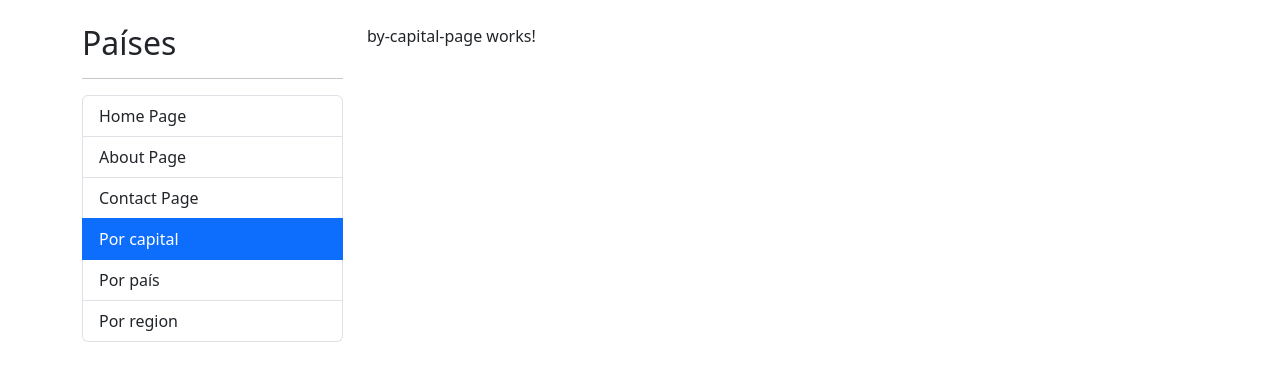
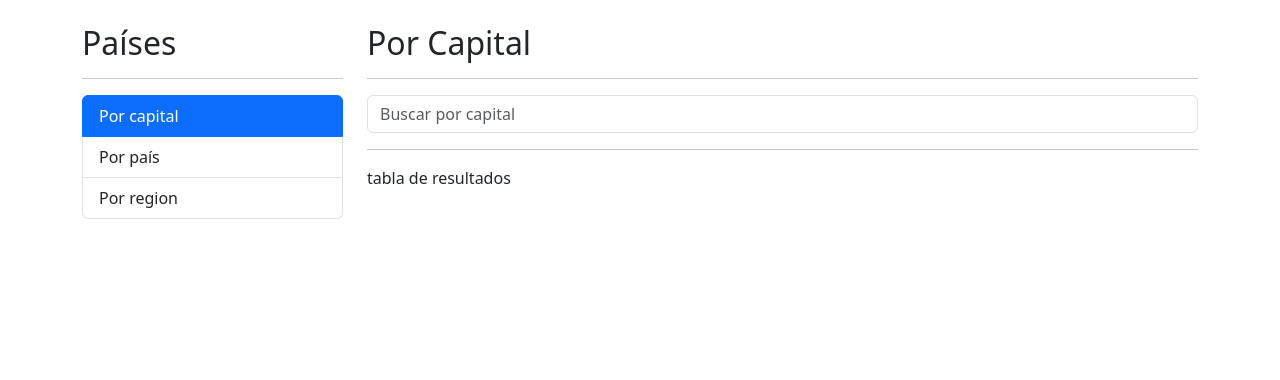
Before and after one commit to Fercho63036/countryApp, an Angular app: page /countries/by-capital in a window 1280 px wide. Shown: the top 380 px of the page. Built offline with nearby package versions, Linux system fonts and the light colour scheme.

Commit message:
funcionamiento del SearchBox

```diff
--- a/src/app/countries/countries-routing.module.ts
+++ b/src/app/countries/countries-routing.module.ts
@@ -23,6 +23,10 @@
     path: 'by/:id',
     component: CountryPageComponent,
   },
+  {
+    path: '**',
+    redirectTo: 'by-capital'
+  },
 ]
 
 @NgModule({
--- a/src/app/countries/countries.module.ts
+++ b/src/app/countries/countries.module.ts
@@ -6,6 +6,7 @@
 import { ByRegionPageComponent } from './pages/by-region-page/by-region-page.component';
 import { CountryPageComponent } from './pages/country-page/country-page.component';
 import { CountriesRoutingModule } from './countries-routing.module';
+import { SharedModule } from "../shared/shared.module";
 
 @NgModule({
     declarations: [
@@ -17,6 +18,7 @@
     imports: [
         CommonModule,
         CountriesRoutingModule,
+        SharedModule,
     ]
 })
 
--- a/src/app/countries/pages/by-capital-page/by-capital-page.component.html
+++ b/src/app/countries/pages/by-capital-page/by-capital-page.component.html
@@ -1 +1,19 @@
-<p>by-capital-page works!</p>
+<h2>Por Capital</h2>
+<hr>
+
+<div class="row">
+  <div class="col">
+    <!-- SearchBox -->
+      <shared-search-box
+        (onValue) = "searchByCapital( $event )"
+        placeholder = "Buscar por capital" >
+      </shared-search-box>
+  </div>
+</div>
+
+<div class="row">
+  <div class="col">
+    <hr>
+    tabla de resultados
+  </div>
+</div>
--- a/src/app/countries/pages/by-capital-page/by-capital-page.component.ts
+++ b/src/app/countries/pages/by-capital-page/by-capital-page.component.ts
@@ -1,11 +1,14 @@
-import { Component } from '@angular/core';
+import { Component, EventEmitter} from '@angular/core';
 
 @Component({
   selector: 'app-by-capital-page',
   templateUrl: './by-capital-page.component.html',
-  styles: [
-  ]
 })
 export class ByCapitalPageComponent {
 
+  searchByCapital( term : string ): void{
+    console.log('Desde ByCapitalPage');
+    console.log( {term} );
+  }
+
 }
--- /dev/null
+++ b/src/app/shared/components/search-box/search-box.component.html
@@ -0,0 +1,7 @@
+<input
+  type="text"
+  [placeholder]="placeholder"
+  class="form-control"
+  (keyup)="emitValue( txtSearchInput.value )"
+  #txtSearchInput
+>
--- /dev/null
+++ b/src/app/shared/components/search-box/search-box.component.ts
@@ -0,0 +1,21 @@
+import { Component, EventEmitter, Input, Output } from '@angular/core';
+
+@Component({
+  selector: 'shared-search-box',
+  templateUrl: './search-box.component.html',
+  styles: [
+  ]
+})
+export class SearchBoxComponent {
+
+  @Input()
+  public placeholder: string = '';
+
+  @Output()
+  public onValue = new EventEmitter<string>();
+
+  emitValue( value: string): void{
+    this.onValue.emit( value );
+  }
+
+}
--- a/src/app/shared/components/sidebar/sidebar.component.html
+++ b/src/app/shared/components/sidebar/sidebar.component.html
@@ -3,7 +3,7 @@
 
 <ul class="list-group">
 
-  <li routerLink=""
+  <!-- <li routerLink=""
     routerLinkActive="active"
     [routerLinkActiveOptions]="{ exact: true }"
     class="list-group-item">
@@ -20,7 +20,7 @@
     routerLinkActive="active"
     class="list-group-item">
     Contact Page
-  </li>
+  </li> -->
 
   <li routerLink="countries/by-capital"
     routerLinkActive="active"
--- a/src/app/shared/shared.module.ts
+++ b/src/app/shared/shared.module.ts
@@ -5,7 +5,9 @@
 import { AboutPageComponent } from './pages/about-page/about-page.component';
 import { ContactPageComponent} from './pages/contact-page/contact-page.component';
 import { HomePageComponent } from './pages/home-page/home-page.component';
+import { SearchBoxComponent } from './components/search-box/search-box.component';
 import { SidebarComponent } from './components/sidebar/sidebar.component';
+
 
 @NgModule({
   declarations: [
@@ -13,6 +15,7 @@
     ContactPageComponent,
     HomePageComponent,
     SidebarComponent,
+    SearchBoxComponent,
   ],
   imports: [
     CommonModule,
@@ -22,6 +25,7 @@
     AboutPageComponent,
     ContactPageComponent,
     HomePageComponent,
+    SearchBoxComponent,
     SidebarComponent,
   ]
 })
```
Also changed, not shown: src/app/app-rounting.module.ts (+5 -5 lines). Lines whose indentation alone changed are shown as unchanged.
